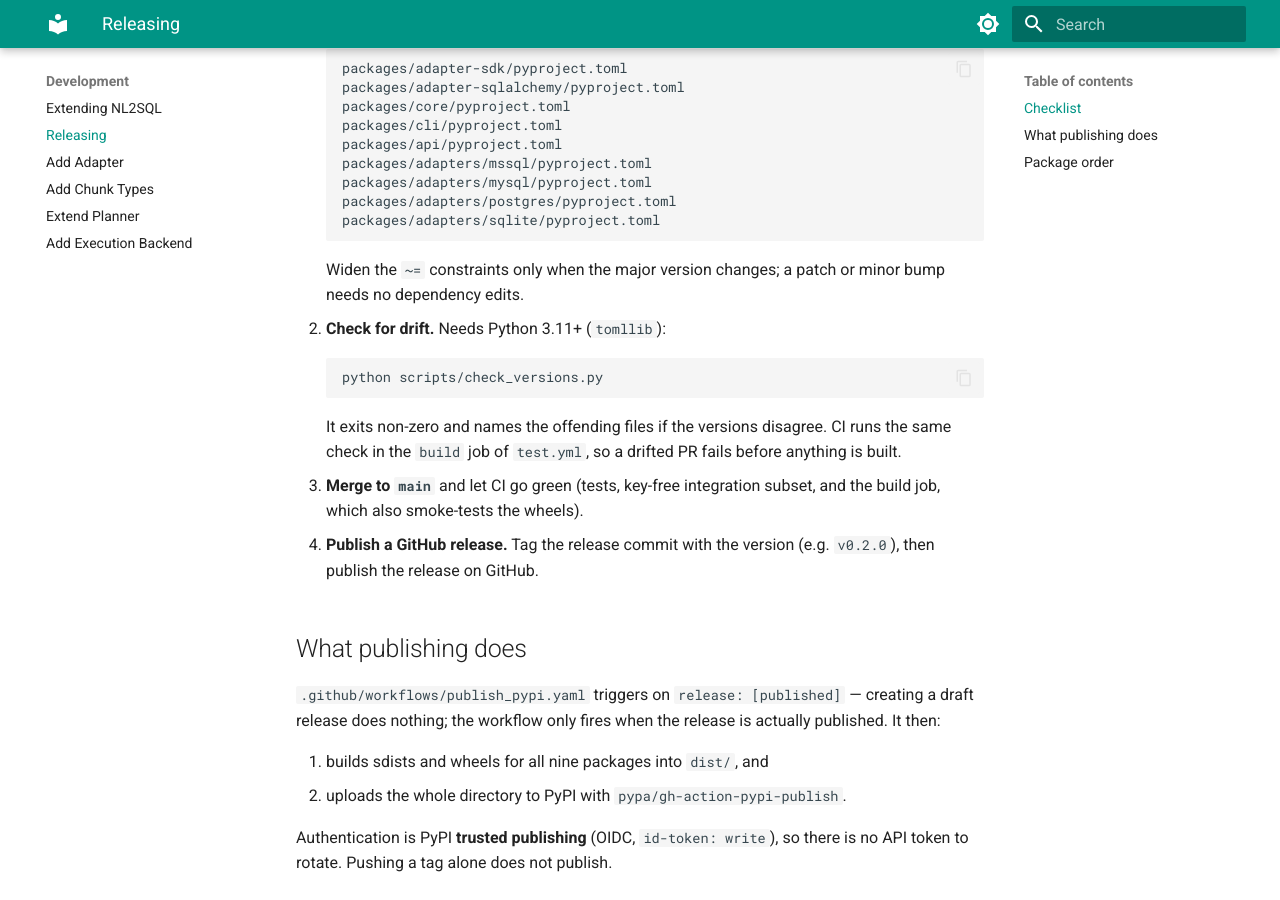
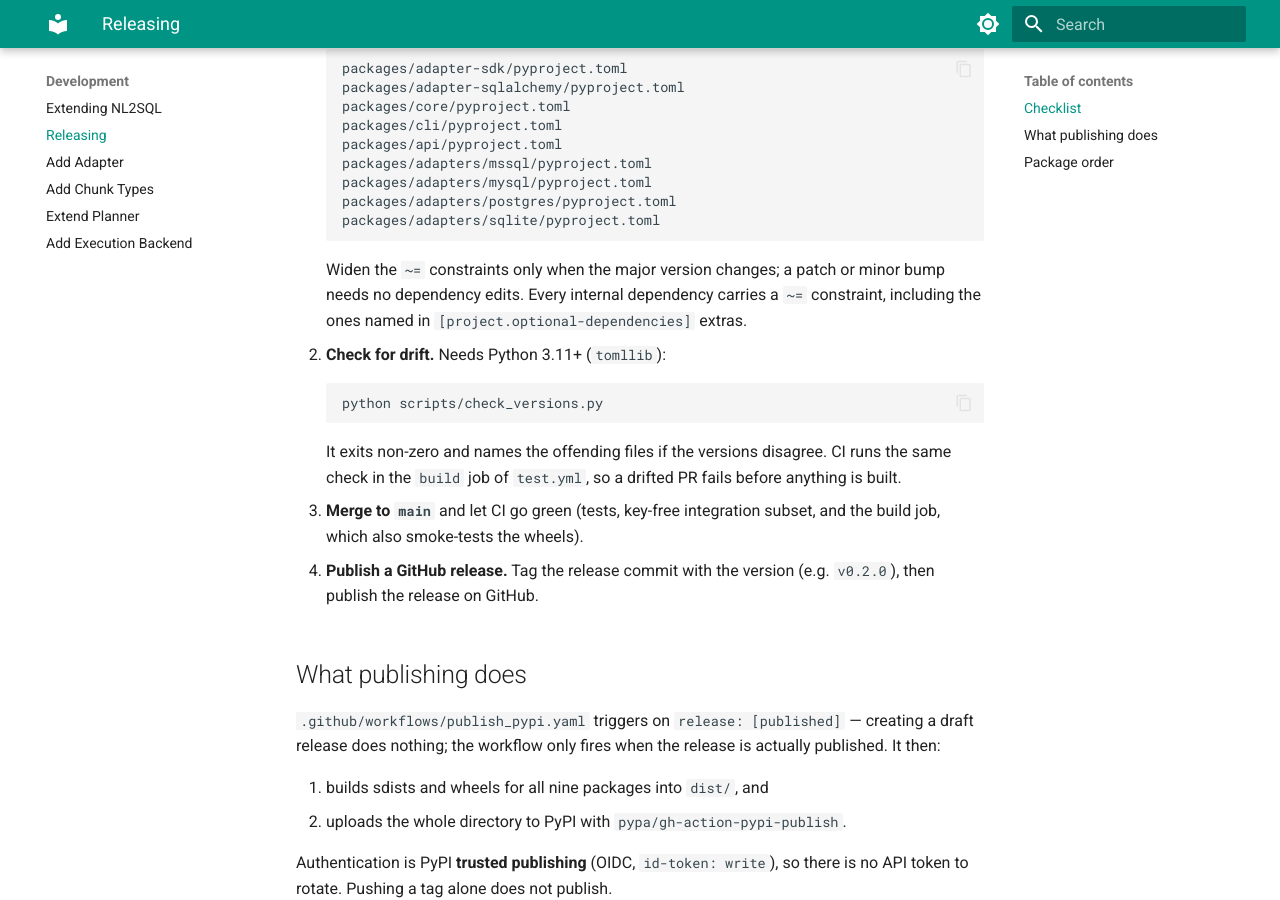
Before and after one commit to nadeem4/nl2sql, an MkDocs documentation site: the page built from docs/development/releasing.md, in a window 1280 px wide and 900 px high, scrolled down 422 px. Built offline with MkDocs 1.6.1 and Material for MkDocs 9.7.7, drawn with Linux system fonts in a browser that asks for light colours.

Commit message:
fix(core): constrain internal dependencies to ~=0.1
packages/core declared nl2sql-adapter-sdk with no version constraint, and
the internal adapters in its mssql/mysql/postgres/sqlite/sqlalchemy/all
extras likewise. pip was free to pair nl2sql-core 0.1 with a future
nl2sql-adapter-sdk 1.0 across a breaking change.

Apply the same compatible-release constraint (~=0.1) already used by the
other packages, to the core dependency and to every internal package named
in its extras. Note in the release checklist that extras carry the
constraint too.

````diff
--- a/docs/development/releasing.md
+++ b/docs/development/releasing.md
@@ -22,7 +22,9 @@ resolves for users if every package declares the same version.
     ```
 
     Widen the `~=` constraints only when the major version changes; a patch or
-    minor bump needs no dependency edits.
+    minor bump needs no dependency edits. Every internal dependency carries a
+    `~=` constraint, including the ones named in `[project.optional-dependencies]`
+    extras.
 
 2. **Check for drift.** Needs Python 3.11+ (`tomllib`):
 
````
Also changed, not shown: 1 other file.
